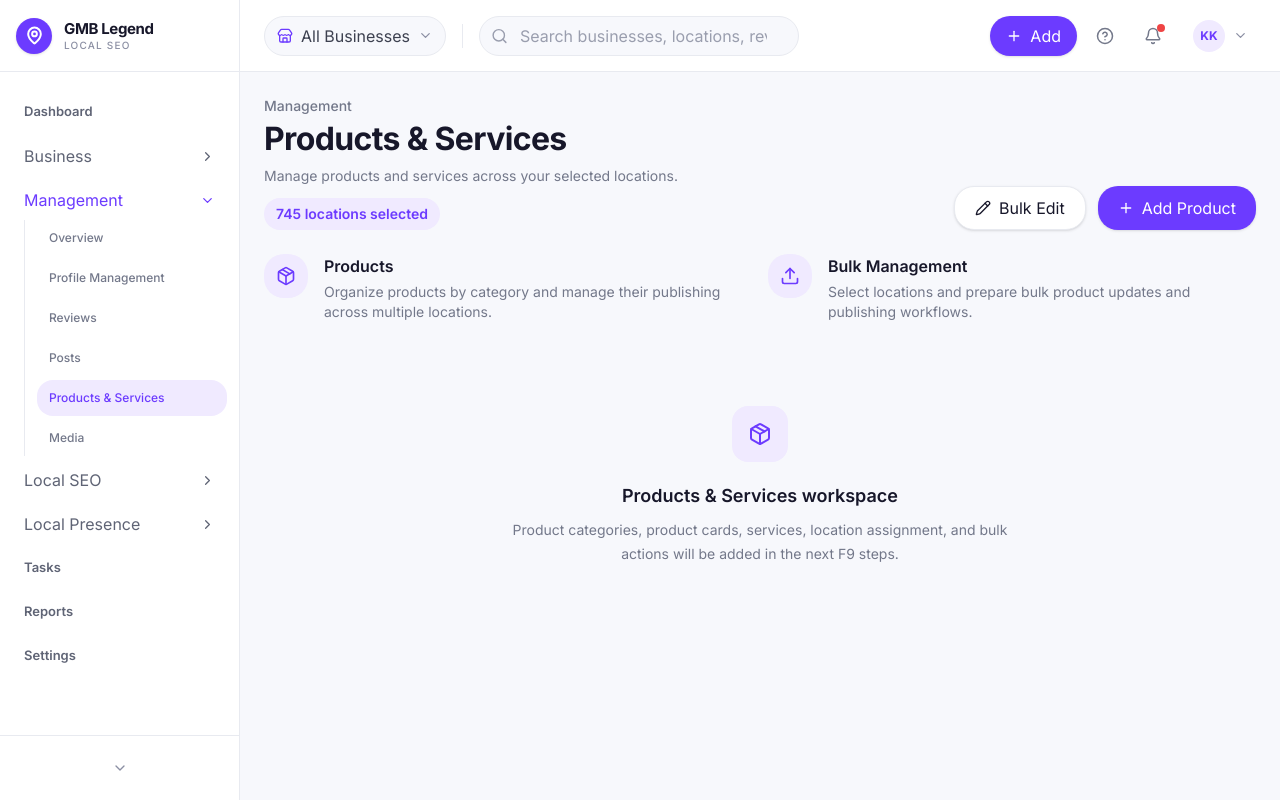
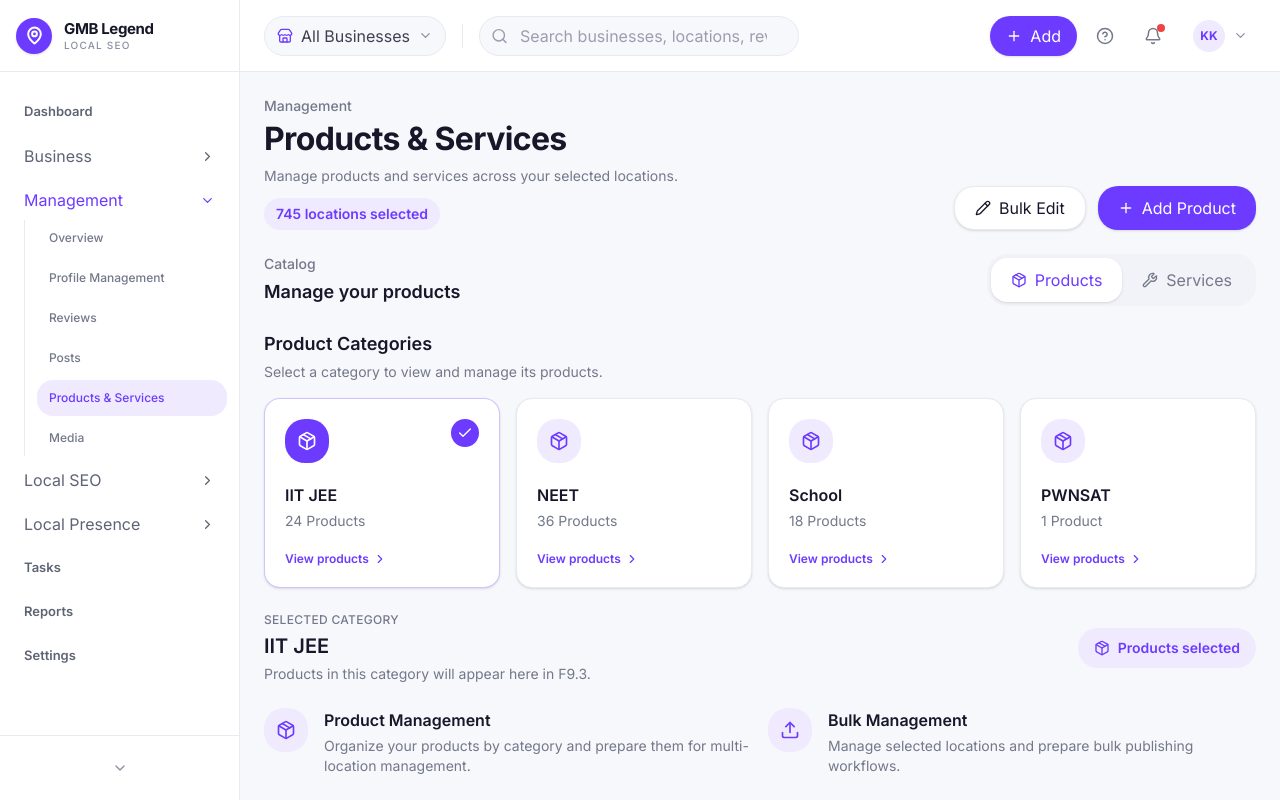
Before and after one commit to kishorkumarbairagi69/gmb-legend, a Next.js app: page /products in a window 1280 px wide. Built offline with nearby package versions, Linux system fonts and the light colour scheme.

Commit message:
feat: refine product category cards

```diff
--- a/app/products/page.tsx
+++ b/app/products/page.tsx
@@ -1,10 +1,89 @@
 "use client";
 
-import { Package, Pencil, Plus, Upload } from "lucide-react";
+import {
+  Check,
+  ChevronRight,
+  Package,
+  Pencil,
+  Plus,
+  Upload,
+  Wrench,
+} from "lucide-react";
+
+import { useState } from "react";
 
 import { AppShell } from "@/components/layout/AppShell";
 
+type ProductCategory = {
+  name: string;
+  count: number;
+};
+
+const productCategories: ProductCategory[] = [
+  {
+    name: "IIT JEE",
+    count: 24,
+  },
+  {
+    name: "NEET",
+    count: 36,
+  },
+  {
+    name: "School",
+    count: 18,
+  },
+  {
+    name: "PWNSAT",
+    count: 1,
+  },
+];
+
+const serviceCategories: ProductCategory[] = [
+  {
+    name: "All Services",
+    count: 12,
+  },
+  {
+    name: "Academic",
+    count: 8,
+  },
+  {
+    name: "Admissions",
+    count: 6,
+  },
+  {
+    name: "Support",
+    count: 4,
+  },
+];
+
 export default function ProductsPage() {
+  const [activeSection, setActiveSection] = useState<"products" | "services">(
+    "products",
+  );
+
+  const [selectedProductCategory, setSelectedProductCategory] =
+    useState("IIT JEE");
+
+  const [selectedServiceCategory, setSelectedServiceCategory] =
+    useState("All Services");
+
+  const categories =
+    activeSection === "products" ? productCategories : serviceCategories;
+
+  const selectedCategory =
+    activeSection === "products"
+      ? selectedProductCategory
+      : selectedServiceCategory;
+
+  const handleCategorySelect = (category: string) => {
+    if (activeSection === "products") {
+      setSelectedProductCategory(category);
+    } else {
+      setSelectedServiceCategory(category);
+    }
+  };
+
   return (
     <AppShell>
       <main className="page-padding">
@@ -42,10 +121,166 @@ export default function ProductsPage() {
                 className="inline-flex h-11 items-center justify-center gap-2 rounded-xl bg-primary px-5 text-sm font-semibold text-white shadow-sm transition hover:bg-primary-dark"
               >
                 <Plus className="h-4 w-4" />
-                Add Product
+                {activeSection === "products"
+                  ? "Add Product"
+                  : "Add Service"}
               </button>
             </div>
           </header>
+
+          <section className="surface-card">
+            <div className="flex flex-col gap-4 lg:flex-row lg:items-center lg:justify-between">
+              <div>
+                <p className="text-sm font-medium text-text-secondary">
+                  Catalog
+                </p>
+
+                <h2 className="mt-1 text-lg font-semibold text-text-primary">
+                  Manage your {activeSection}
+                </h2>
+              </div>
+
+              <div className="inline-flex w-full rounded-xl bg-secondary p-1 sm:w-fit">
+                <button
+                  type="button"
+                  onClick={() => setActiveSection("products")}
+                  className={`flex flex-1 items-center justify-center gap-2 rounded-lg px-5 py-2.5 text-sm font-semibold transition sm:flex-none ${
+                    activeSection === "products"
+                      ? "bg-white text-primary shadow-sm"
+                      : "text-text-secondary hover:text-text-primary"
+                  }`}
+                >
+                  <Package className="h-4 w-4" />
+                  Products
+                </button>
+
+                <button
+                  type="button"
+                  onClick={() => setActiveSection("services")}
+                  className={`flex flex-1 items-center justify-center gap-2 rounded-lg px-5 py-2.5 text-sm font-semibold transition sm:flex-none ${
+                    activeSection === "services"
+                      ? "bg-white text-primary shadow-sm"
+                      : "text-text-secondary hover:text-text-primary"
+                  }`}
+                >
+                  <Wrench className="h-4 w-4" />
+                  Services
+                </button>
+              </div>
+            </div>
+          </section>
+
+          <section>
+            <div className="mb-4 flex flex-col gap-1">
+              <h2 className="text-lg font-semibold text-text-primary">
+                {activeSection === "products"
+                  ? "Product Categories"
+                  : "Service Categories"}
+              </h2>
+
+              <p className="text-sm text-text-secondary">
+                Select a category to view and manage its{" "}
+                {activeSection === "products" ? "products" : "services"}.
+              </p>
+            </div>
+
+            <div className="grid grid-cols-1 gap-4 sm:grid-cols-2 xl:grid-cols-4">
+              {categories.map((category) => {
+                const isSelected = selectedCategory === category.name;
+
+                return (
+                  <button
+                    key={category.name}
+                    type="button"
+                    onClick={() => handleCategorySelect(category.name)}
+className={`group relative overflow-hidden rounded-2xl border bg-white p-5 text-left shadow-sm transition ${
+  isSelected
+    ? "border-primary/30 bg-primary-light/30 shadow-md"
+    : "border-border hover:-translate-y-0.5 hover:border-primary/30 hover:shadow-md"
+}`}                  >
+                    <div className="flex items-start justify-between gap-4">
+                      <div
+                        className={`flex h-11 w-11 items-center justify-center rounded-xl ${
+                          isSelected
+                            ? "bg-primary text-white"
+                            : "bg-primary-light text-primary"
+                        }`}
+                      >
+                        {activeSection === "products" ? (
+                          <Package className="h-5 w-5" />
+                        ) : (
+                          <Wrench className="h-5 w-5" />
+                        )}
+                      </div>
+
+                      {isSelected && (
+                        <span className="flex h-7 w-7 items-center justify-center rounded-full bg-primary text-white">
+                          <Check className="h-4 w-4" />
+                        </span>
+                      )}
+                    </div>
+
+                    <div className="mt-5">
+                      <h3 className="font-semibold text-text-primary">
+                        {category.name}
+                      </h3>
+
+<p className="mt-1 text-sm text-text-secondary">
+  {category.count}{" "}
+  {activeSection === "products"
+    ? category.count === 1
+      ? "Product"
+      : "Products"
+    : category.count === 1
+      ? "Service"
+      : "Services"}
+</p>                    </div>
+
+                    <div className="mt-5 flex items-center gap-1 text-xs font-semibold text-primary">
+                      View{" "}
+                      {activeSection === "products"
+                        ? "products"
+                        : "services"}
+                      <ChevronRight className="h-3.5 w-3.5 transition-transform group-hover:translate-x-0.5" />
+                    </div>
+                  </button>
+                );
+              })}
+            </div>
+          </section>
+
+          <section className="surface-card">
+            <div className="flex flex-col gap-4 sm:flex-row sm:items-center sm:justify-between">
+              <div>
+                <p className="text-xs font-medium uppercase tracking-wide text-text-secondary">
+                  Selected Category
+                </p>
+
+                <h2 className="mt-1 text-xl font-semibold text-text-primary">
+                  {selectedCategory}
+                </h2>
+
+                <p className="mt-1 text-sm text-text-secondary">
+                  {activeSection === "products"
+                    ? "Products in this category will appear here in F9.3."
+                    : "Services in this category will appear here in the services workflow."}
+                </p>
+              </div>
+
+              <div className="inline-flex items-center gap-2 rounded-xl bg-primary-light px-4 py-2.5 text-sm font-semibold text-primary">
+                {activeSection === "products" ? (
+                  <Package className="h-4 w-4" />
+                ) : (
+                  <Wrench className="h-4 w-4" />
+                )}
+
+                {activeSection === "products"
+                  ? "Products"
+                  : "Services"}{" "}
+                selected
+              </div>
+            </div>
+          </section>
 
           <section className="grid grid-cols-1 gap-4 md:grid-cols-2">
             <div className="surface-card">
@@ -56,12 +291,18 @@ export default function ProductsPage() {
 
                 <div>
                   <h2 className="font-semibold text-text-primary">
-                    Products
+                    {activeSection === "products"
+                      ? "Product Management"
+                      : "Service Management"}
                   </h2>
 
                   <p className="mt-1 text-sm leading-5 text-text-secondary">
-                    Organize products by category and manage their publishing
-                    across multiple locations.
+                    Organize your{" "}
+                    {activeSection === "products"
+                      ? "products"
+                      : "services"}{" "}
+                    by category and prepare them for multi-location
+                    management.
                   </p>
                 </div>
               </div>
@@ -79,29 +320,11 @@ export default function ProductsPage() {
                   </h2>
 
                   <p className="mt-1 text-sm leading-5 text-text-secondary">
-                    Select locations and prepare bulk product updates and
-                    publishing workflows.
+                    Manage selected locations and prepare bulk publishing
+                    workflows.
                   </p>
                 </div>
               </div>
-            </div>
-          </section>
-
-          <section className="surface-card">
-            <div className="flex min-h-[280px] flex-col items-center justify-center px-6 py-12 text-center">
-              <div className="flex h-14 w-14 items-center justify-center rounded-2xl bg-primary-light text-primary">
-                <Package className="h-6 w-6" />
-              </div>
-
-              <h2 className="mt-5 text-lg font-semibold text-text-primary">
-                Products & Services workspace
-              </h2>
-
-              <p className="mt-2 max-w-lg text-sm leading-6 text-text-secondary">
-                Product categories, product cards, services, location
-                assignment, and bulk actions will be added in the next F9
-                steps.
-              </p>
             </div>
           </section>
         </div>
```
